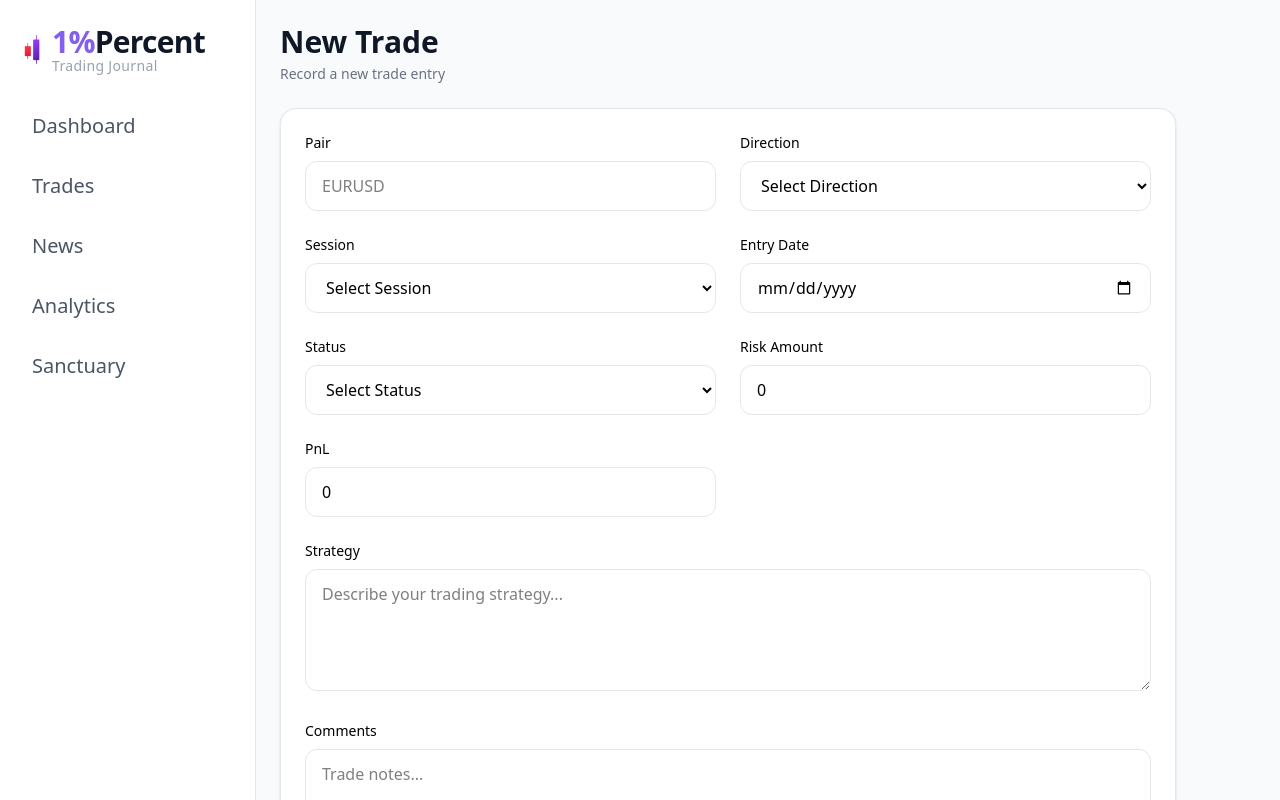
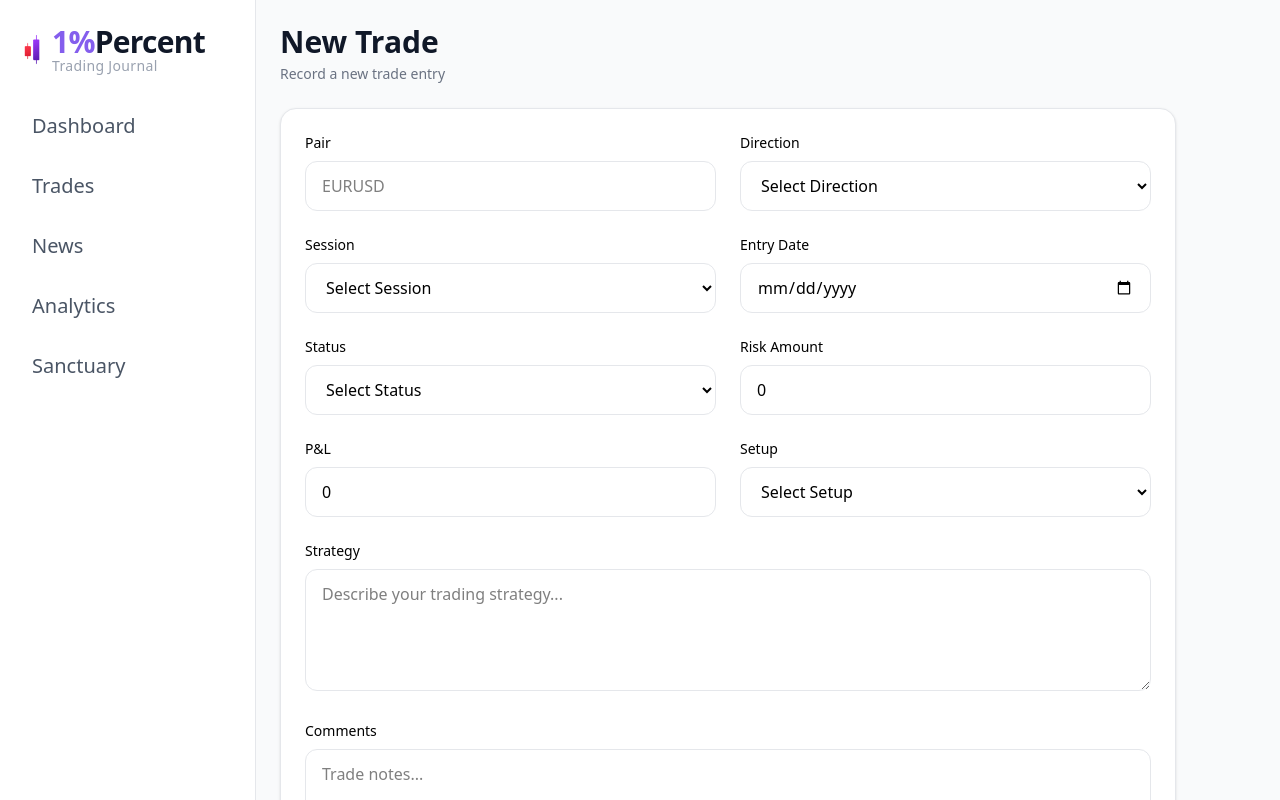
Before and after one commit to kab0o0m/Tradingcrm, a Next.js app: page /trades/new in a window 1280 px wide. Shown: the top 800 px of the page. Built offline with nearby package versions, Linux system fonts and the light colour scheme.

Commit message:
added setup grade

```diff
--- a/app/(dashboard)/trades/[id]/edit/page.tsx
+++ b/app/(dashboard)/trades/[id]/edit/page.tsx
@@ -26,6 +26,7 @@ export default function EditTradePage() {
     status: "",
     entry_date: "",
     comments: "",
+    setup_grade: "",
   });
 
   useEffect(() => {
@@ -337,7 +338,7 @@ export default function EditTradePage() {
 
           <div>
             <label className="mb-2 block text-sm font-medium">
-              PnL
+              P&L
             </label>
 
             <input
@@ -367,7 +368,50 @@ export default function EditTradePage() {
             />
           </div>
 
+                  {/* Setup */}
+
+          <div>
+            <label className="mb-2 block text-sm font-medium">
+              Setup
+            </label>
+
+            <select
+              value={formData.setup_grade}
+              onChange={(e) =>
+                setFormData({
+                  ...formData,
+                  setup_grade:
+                    e.target.value,
+                })
+              }
+              className="
+              w-full
+              rounded-xl
+              border
+              border-gray-200
+              px-4
+              py-3
+              "
+            >
+              <option value="">
+                Select Setup
+              </option>
+
+              <option value="TRADING">
+                Good
+              </option>
+
+              <option value="SUCCESS">
+                Bad
+              </option>
+
+            </select>
+          </div>
+
         </div>
+
+
+
 
         {/* Strategy */}
 
--- a/app/(dashboard)/trades/new/page.tsx
+++ b/app/(dashboard)/trades/new/page.tsx
@@ -16,6 +16,7 @@ export default function NewTradePage() {
     status: "",
     entry_date: "",
     comments: "",
+    setup_grade: "",
   });
 
   async function handleSubmit(
@@ -314,7 +315,7 @@ export default function NewTradePage() {
 
           <div>
             <label className="mb-2 block text-sm font-medium">
-              PnL
+              P&L
             </label>
 
             <input
@@ -339,6 +340,46 @@ export default function NewTradePage() {
               py-3
               "
             />
+          </div>
+
+          {/* Setup */}
+
+          <div>
+            <label className="mb-2 block text-sm font-medium">
+              Setup
+            </label>
+
+            <select
+              value={formData.setup_grade}
+              onChange={(e) =>
+                setFormData({
+                  ...formData,
+                  setup_grade:
+                    e.target.value,
+                })
+              }
+              className="
+              w-full
+              rounded-xl
+              border
+              border-gray-200
+              px-4
+              py-3
+              "
+            >
+              <option value="">
+                Select Setup
+              </option>
+
+              <option value="TRADING">
+                Good
+              </option>
+
+              <option value="SUCCESS">
+                Bad
+              </option>
+
+            </select>
           </div>
 
         </div>
--- a/types/trade.ts
+++ b/types/trade.ts
@@ -9,4 +9,5 @@ export interface Trade {
   status: string;
   comments: string;
   entry_date: string;
+  setup_grade?: string;
 }
```
